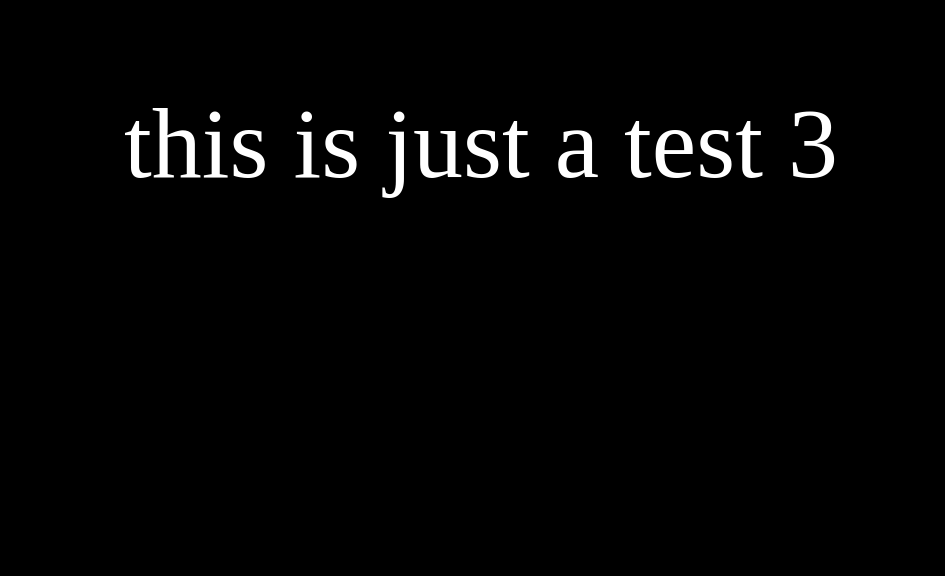
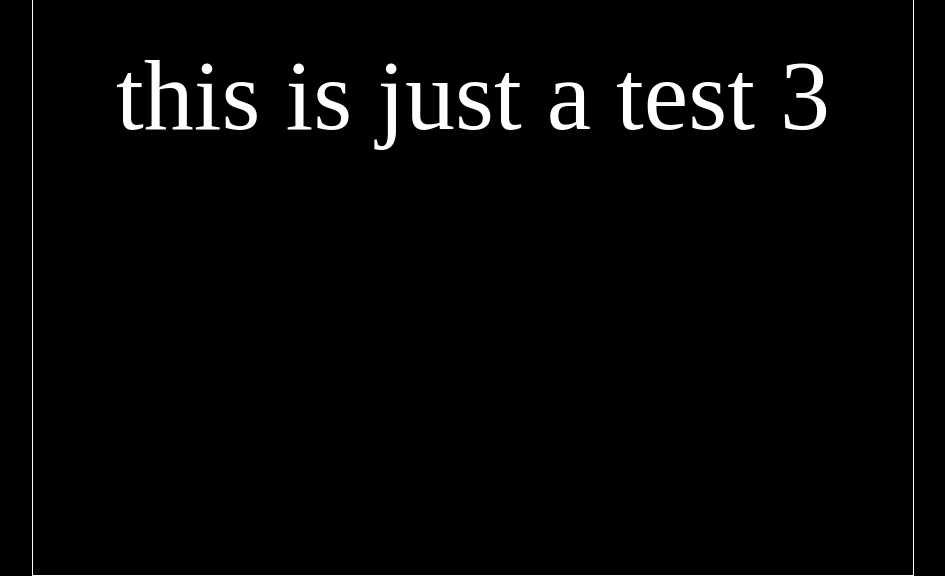
Before and after one commit to franklinsrr/snake-game, a website built with Vite: page index.html in a window 1280 px wide. Shown: the part 265-841 px from the top of the page, without its empty margins (167-1112 px from the left). Before the commit the page ends 816 px from the top, so only its background shows below. Built offline with nearby package versions, Linux system fonts and the light colour scheme.

Commit message:
feat: :lipstick: add global styles

```diff
--- a/src/style.css
+++ b/src/style.css
@@ -1,4 +1,25 @@
 html, body{
   background-color: black;
-  overflow: hidden;
+  padding:0;
+  margin:0;
+
 }
+
+body{
+  display: flex;
+  justify-content: center;
+  align-items: center;
+  height: 100vh;
+  width: 100vw;
+}
+
+#app{
+  display: flex;
+  flex-wrap: wrap;
+  align-items: flex-start;
+  justify-content: flex-start;
+  align-content: flex-start;
+  width: 880px;
+  height: 880px;
+  border: 1px solid white;
+}
```
